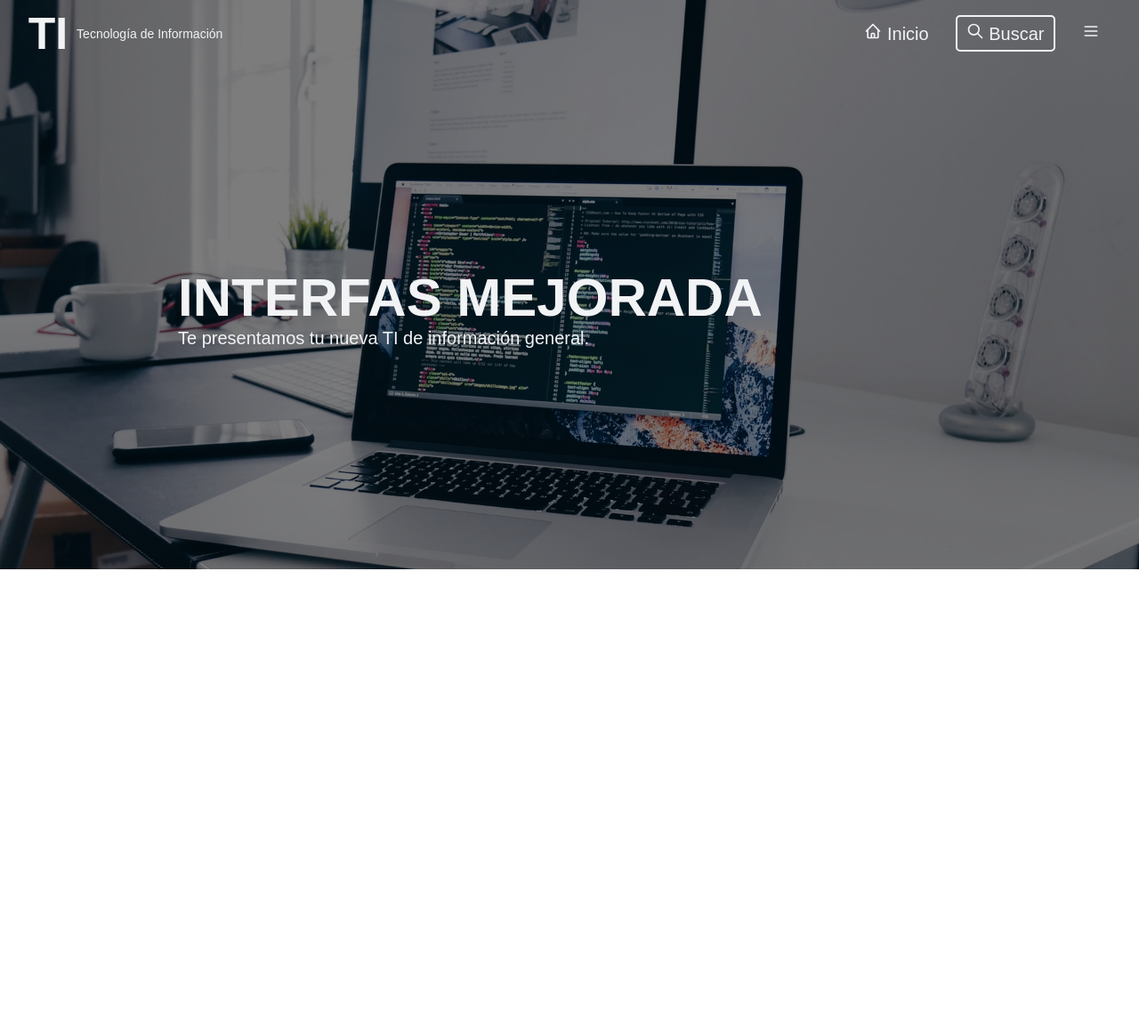
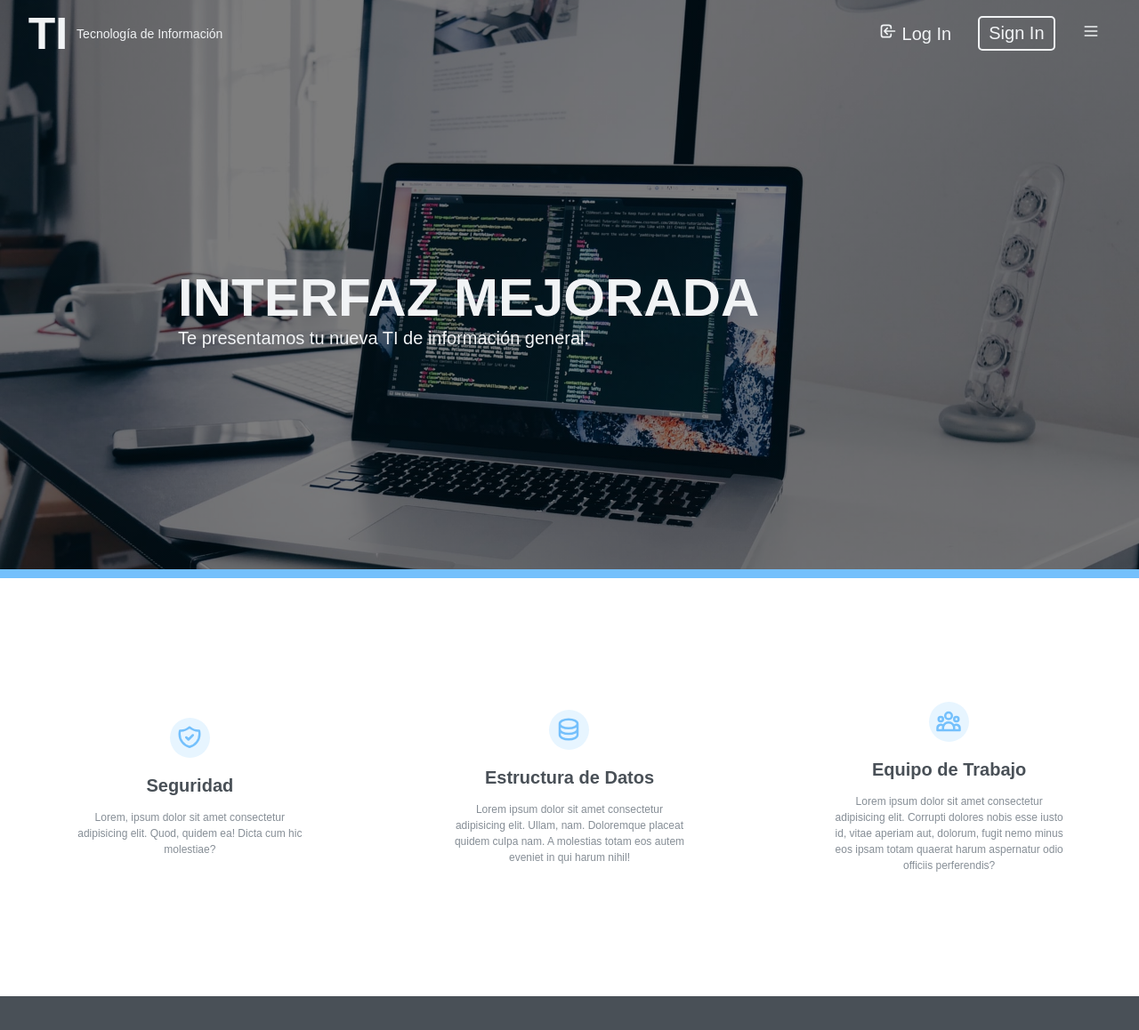
Before and after one commit to DevepSanchez/Desarollo, a plain HTML site: page plugin.html in a window 1280 px wide. Shown: the whole page at 89% size. Before the commit the page ends 800 px from the top, so only its background shows below. Drawn offline with Linux system fonts and the light colour scheme.

Commit message:
Update plugin.html

```diff
--- a/plugin.html
+++ b/plugin.html
@@ -31,29 +31,14 @@
               <path
                 stroke-linecap="round"
                 stroke-linejoin="round"
-                d="M3 12l2-2m0 0l7-7 7 7M5 10v10a1 1 0 001 1h3m10-11l2 2m-2-2v10a1 1 0 01-1 1h-3m-6 0a1 1 0 001-1v-4a1 1 0 011-1h2a1 1 0 011 1v4a1 1 0 001 1m-6 0h6"
+                d="M11 16l-4-4m0 0l4-4m-4 4h14m-5 4v1a3 3 0 01-3 3H6a3 3 0 01-3-3V7a3 3 0 013-3h7a3 3 0 013 3v1"
               />
             </svg>
-            Inicio
+            Log In
           </a>
-          <a href="directorio.html" target="_blank">
-            <svg
-              xmlns="http://www.w3.org/2000/svg"
-              class="icon_menu"
-              fill="none"
-              viewBox="0 0 24 24"
-              stroke="currentColor"
-              stroke-width="2"
-            >
-              <path
-                stroke-linecap="round"
-                stroke-linejoin="round"
-                d="M21 21l-6-6m2-5a7 7 0 11-14 0 7 7 0 0114 0z"
-              />
-            </svg>
-            buscar
-          </a>
-          <a href="#">
+          <a href="register.html"> Sign In </a>
+
+          <a href="#" class="menu_icon" id="menu_open">
             <svg
               xmlns="http://www.w3.org/2000/svg"
               class="icon_menu"
@@ -69,11 +54,17 @@
               />
             </svg>
           </a>
+        </nav>
+      </div>
+    </header>
 
-          <!-- <a href="averia.html" target="_blank">
+    <div class="menu--main">
+      <!-- menu plegable -->
+      <div class="cart-menu-container">
+        <div class="icon_close" id="btn-close">
           <svg
             xmlns="http://www.w3.org/2000/svg"
-              class="icon_menu"
+            class="icon_colors icon_close-close"
             fill="none"
             viewBox="0 0 24 24"
             stroke="currentColor"
@@ -82,16 +73,17 @@
             <path
               stroke-linecap="round"
               stroke-linejoin="round"
-                d="M9 17v-2m3 2v-4m3 4v-6m2 10H7a2 2 0 01-2-2V5a2 2 0 012-2h5.586a1 1 0 01.707.293l5.414 5.414a1 1 0 01.293.707V19a2 2 0 01-2 2z"
+              d="M6 18L18 6M6 6l12 12"
             />
           </svg>
-            Reportar Avería
-          </a>
+        </div>
 
-          <a href="trustee.html" target="_blank">
+        <div class="menu_list">
+          <ul class="list-options">
+            <li>
               <svg
                 xmlns="http://www.w3.org/2000/svg"
-              class="icon_menu"
+                class="icon_menu icon_colors"
                 fill="none"
                 viewBox="0 0 24 24"
                 stroke="currentColor"
@@ -100,16 +92,15 @@
                 <path
                   stroke-linecap="round"
                   stroke-linejoin="round"
-                d="M9 3v2m6-2v2M9 19v2m6-2v2M5 9H3m2 6H3m18-6h-2m2 6h-2M7 19h10a2 2 0 002-2V7a2 2 0 00-2-2H7a2 2 0 00-2 2v10a2 2 0 002 2zM9 9h6v6H9V9z"
+                  d="M12 6.253v13m0-13C10.832 5.477 9.246 5 7.5 5S4.168 5.477 3 6.253v13C4.168 18.477 5.754 18 7.5 18s3.332.477 4.5 1.253m0-13C13.168 5.477 14.754 5 16.5 5c1.747 0 3.332.477 4.5 1.253v13C19.832 18.477 18.247 18 16.5 18c-1.746 0-3.332.477-4.5 1.253"
                 />
               </svg>
-            Trustee
-          </a>
-
-          <a href="sam.html" target="_blank">
+              <a href="#">Directorio</a>
+            </li>
+            <li>
               <svg
                 xmlns="http://www.w3.org/2000/svg"
-              class="icon_menu"
+                class="icon_menu icon_colors"
                 fill="none"
                 viewBox="0 0 24 24"
                 stroke="currentColor"
@@ -118,16 +109,54 @@
                 <path
                   stroke-linecap="round"
                   stroke-linejoin="round"
-                d="M10 21h7a2 2 0 002-2V9.414a1 1 0 00-.293-.707l-5.414-5.414A1 1 0 0012.586 3H7a2 2 0 00-2 2v11m0 5l4.879-4.879m0 0a3 3 0 104.243-4.242 3 3 0 00-4.243 4.242z"
+                  d="M15 5v2m0 4v2m0 4v2M5 5a2 2 0 00-2 2v3a2 2 0 110 4v3a2 2 0 002 2h14a2 2 0 002-2v-3a2 2 0 110-4V7a2 2 0 00-2-2H5z"
                 />
               </svg>
-            SAM
-          </a>
-
-          <a href="links.html" target="_blank">
+              <a href="#">Reporte de Averías</a>
+            </li>
+            <li>
               <svg
                 xmlns="http://www.w3.org/2000/svg"
-              class="icon_menu"
+                class="icon_menu icon_colors"
+                fill="none"
+                viewBox="0 0 24 24"
+                stroke="currentColor"
+                stroke-width="2"
+              >
+                <path
+                  stroke-linecap="round"
+                  stroke-linejoin="round"
+                  d="M12 11c0 3.517-1.009 6.799-2.753 9.571m-3.44-2.04l.054-.09A13.916 13.916 0 008 11a4 4 0 118 0c0 1.017-.07 2.019-.203 3m-2.118 6.844A21.88 21.88 0 0015.171 17m3.839 1.132c.645-2.266.99-4.659.99-7.132A8 8 0 008 4.07M3 15.364c.64-1.319 1-2.8 1-4.364 0-1.457.39-2.823 1.07-4"
+                />
+              </svg>
+              <a href="#">Trestee</a>
+            </li>
+            <li>
+              <svg
+                xmlns="http://www.w3.org/2000/svg"
+                class="icon_menu icon_colors"
+                fill="none"
+                viewBox="0 0 24 24"
+                stroke="currentColor"
+                stroke-width="2"
+              >
+                <path
+                  stroke-linecap="round"
+                  stroke-linejoin="round"
+                  d="M17.657 18.657A8 8 0 016.343 7.343S7 9 9 10c0-2 .5-5 2.986-7C14 5 16.09 5.777 17.656 7.343A7.975 7.975 0 0120 13a7.975 7.975 0 01-2.343 5.657z"
+                />
+                <path
+                  stroke-linecap="round"
+                  stroke-linejoin="round"
+                  d="M9.879 16.121A3 3 0 1012.015 11L11 14H9c0 .768.293 1.536.879 2.121z"
+                />
+              </svg>
+              <a href="#">SAM</a>
+            </li>
+            <li>
+              <svg
+                xmlns="http://www.w3.org/2000/svg"
+                class="icon_menu icon_colors"
                 fill="none"
                 viewBox="0 0 24 24"
                 stroke="currentColor"
@@ -139,13 +168,12 @@
                   d="M13.828 10.172a4 4 0 00-5.656 0l-4 4a4 4 0 105.656 5.656l1.102-1.101m-.758-4.899a4 4 0 005.656 0l4-4a4 4 0 00-5.656-5.656l-1.1 1.1"
                 />
               </svg>
-            Links
-          </a>
-
-          <a href="cmd.html" target="_blank">
+              <a href="#">Links</a>
+            </li>
+            <li>
               <svg
                 xmlns="http://www.w3.org/2000/svg"
-              class="icon_menu"
+                class="icon_menu icon_colors"
                 fill="none"
                 viewBox="0 0 24 24"
                 stroke="currentColor"
@@ -157,16 +185,106 @@
                   d="M8 9l3 3-3 3m5 0h3M5 20h14a2 2 0 002-2V6a2 2 0 00-2-2H5a2 2 0 00-2 2v12a2 2 0 002 2z"
                 />
               </svg>
-            CMD
-          </a> -->
-        </nav>
+              <a href="#">CMD</a>
+            </li>
+          </ul>
         </div>
-    </header>
+      </div>
+    </div>
+
     <section class="image_slide">
       <div class="slide">
-        <h2>Interfas Mejorada</h2>
+        <h2>Interfaz Mejorada</h2>
         <p>Te presentamos tu nueva TI de información general.</p>
       </div>
     </section>
+
+    <!-- section 2 -->
+    <section class="section_info">
+      <div class="info_head">
+        <div class="info_information">
+          <figure>
+            <svg
+              xmlns="http://www.w3.org/2000/svg"
+              class="icon_info"
+              fill="none"
+              viewBox="0 0 24 24"
+              stroke="currentColor"
+              stroke-width="2"
+            >
+              <path
+                stroke-linecap="round"
+                stroke-linejoin="round"
+                d="M9 12l2 2 4-4m5.618-4.016A11.955 11.955 0 0112 2.944a11.955 11.955 0 01-8.618 3.04A12.02 12.02 0 003 9c0 5.591 3.824 10.29 9 11.622 5.176-1.332 9-6.03 9-11.622 0-1.042-.133-2.052-.382-3.016z"
+              />
+            </svg>
+          </figure>
+          <h2>Seguridad</h2>
+          <p>
+            Lorem, ipsum dolor sit amet consectetur adipisicing elit. Quod,
+            quidem ea! Dicta cum hic molestiae?
+          </p>
+        </div>
+        <div class="info_information">
+          <figure>
+            <svg
+              xmlns="http://www.w3.org/2000/svg"
+              class="icon_info"
+              fill="none"
+              viewBox="0 0 24 24"
+              stroke="currentColor"
+              stroke-width="2"
+            >
+              <path
+                stroke-linecap="round"
+                stroke-linejoin="round"
+                d="M4 7v10c0 2.21 3.582 4 8 4s8-1.79 8-4V7M4 7c0 2.21 3.582 4 8 4s8-1.79 8-4M4 7c0-2.21 3.582-4 8-4s8 1.79 8 4m0 5c0 2.21-3.582 4-8 4s-8-1.79-8-4"
+              />
+            </svg>
+          </figure>
+          <h2>Estructura de Datos</h2>
+          <p>
+            Lorem ipsum dolor sit amet consectetur adipisicing elit. Ullam, nam.
+            Doloremque placeat quidem culpa nam. A molestias totam eos autem
+            eveniet in qui harum nihil!
+          </p>
+        </div>
+        <div class="info_information">
+          <figure>
+            <svg
+              xmlns="http://www.w3.org/2000/svg"
+              class="icon_info"
+              fill="none"
+              viewBox="0 0 24 24"
+              stroke="currentColor"
+              stroke-width="2"
+            >
+              <path
+                stroke-linecap="round"
+                stroke-linejoin="round"
+                d="M17 20h5v-2a3 3 0 00-5.356-1.857M17 20H7m10 0v-2c0-.656-.126-1.283-.356-1.857M7 20H2v-2a3 3 0 015.356-1.857M7 20v-2c0-.656.126-1.283.356-1.857m0 0a5.002 5.002 0 019.288 0M15 7a3 3 0 11-6 0 3 3 0 016 0zm6 3a2 2 0 11-4 0 2 2 0 014 0zM7 10a2 2 0 11-4 0 2 2 0 014 0z"
+              />
+            </svg>
+          </figure>
+          <h2>Equipo de Trabajo</h2>
+          <p>
+            Lorem ipsum dolor sit amet consectetur adipisicing elit. Corrupti
+            dolores nobis esse iusto id, vitae aperiam aut, dolorum, fugit nemo
+            minus eos ipsam totam quaerat harum aspernatur odio officiis
+            perferendis?
+          </p>
+        </div>
+      </div>
+    </section>
+    <section class="about-us">
+      <div class="us_list">
+        <ul>
+          <li></li>
+          <li></li>
+          <li></li>
+        </ul>
+      </div>
+    </section>
+    <script src="js/main.js"></script>
   </body>
 </html>
```
Lines whose indentation alone changed are shown as unchanged.
